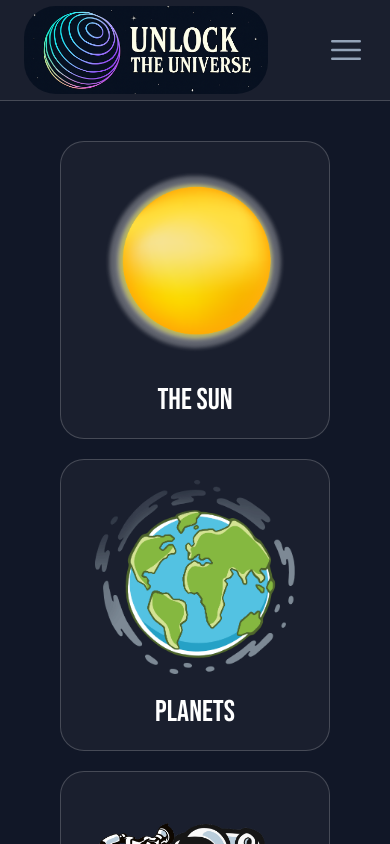
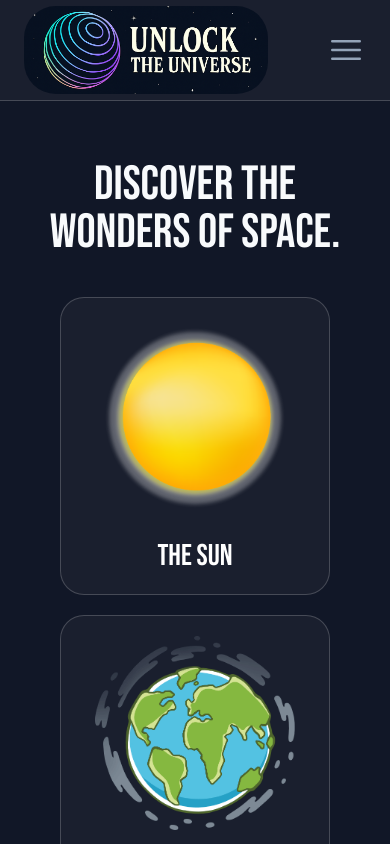
Before and after one commit to IvayloTashev/unlock-the-universe-2.0, a React (Vite) app in the folder client/: page /explore in a window 390 px wide. Shown: the top 844 px of the page. Built offline with nearby package versions, Linux system fonts and the light colour scheme.

Commit message:
Add heading text for explore component

```diff
--- a/client/src/components/explore/CardExplore.tsx
+++ b/client/src/components/explore/CardExplore.tsx
@@ -1,19 +1,25 @@
-import React from 'react'
+import React from "react";
 
 type Props = {
-    image: string,
-    children: React.ReactNode;
-}
+  image: string;
+  children: React.ReactNode;
+};
 
-const CardExplore = ({image, children}: Props) => {
+const CardExplore = ({ image, children }: Props) => {
   return (
-<div className="w-full sm:w-[45%] md:w-[30%] lg:w-[25%] p-5 bg-card rounded-3xl border border-gray-100/20 group transition-all">
-    <div className="flex flex-col items-center gap-5">
-      <img src={image} alt={`${image}`} className="w-full max-w-[200px] group-hover:scale-110 transition duration-500" />
-      <p className="text-white text-center text-3xl sm:text-4xl md:text-5xl font-bebas">{children}</p>
+    <div className="w-full sm:w-[45%] md:w-[30%] lg:w-[25%] p-5 bg-card rounded-3xl border border-gray-100/20 group transition-all">
+      <div className="flex flex-col items-center gap-5">
+        <img
+          src={image}
+          alt={`${image}`}
+          className="w-full max-w-[200px] group-hover:scale-110 transition duration-500"
+        />
+        <p className="text-white text-center text-3xl sm:text-4xl md:text-5xl font-bebas">
+          {children}
+        </p>
+      </div>
     </div>
-  </div>
-  )
-}
+  );
+};
 
-export default CardExplore
+export default CardExplore;
--- a/client/src/components/explore/Explore.tsx
+++ b/client/src/components/explore/Explore.tsx
@@ -6,10 +6,13 @@ import { explorePageInfo } from "../../utils";
 
 const Explore = () => {
   return (
-    <section className="px-15 sm:px-10 md:px-20 mt-10 flex flex-wrap justify-center gap-5">
+    <section className="flex flex-col justify-center items-center">
+        <h1 className="font-bebas w-3/4 text-center text-5xl mt-15 text-text-white">Discover the wonders of space.</h1>
+      <div className="px-15 sm:px-10 md:px-20 mt-10 flex flex-wrap justify-center gap-5">
         {explorePageInfo.map((item) => (
-            <CardExplore image={item.image}>{item.title}</CardExplore>
+          <CardExplore image={item.image}>{item.title}</CardExplore>
         ))}
+      </div>
     </section>
   );
 };
```
